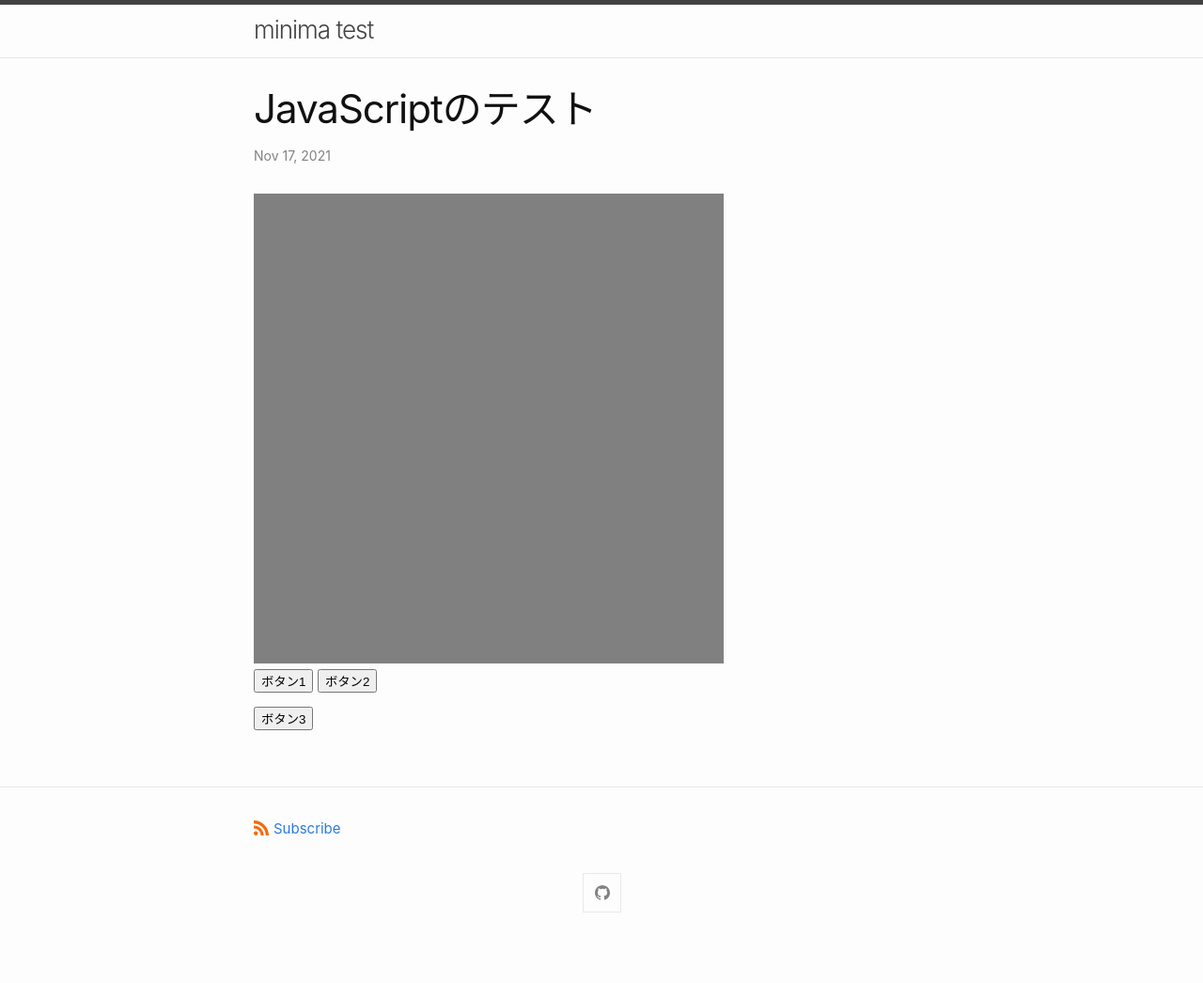
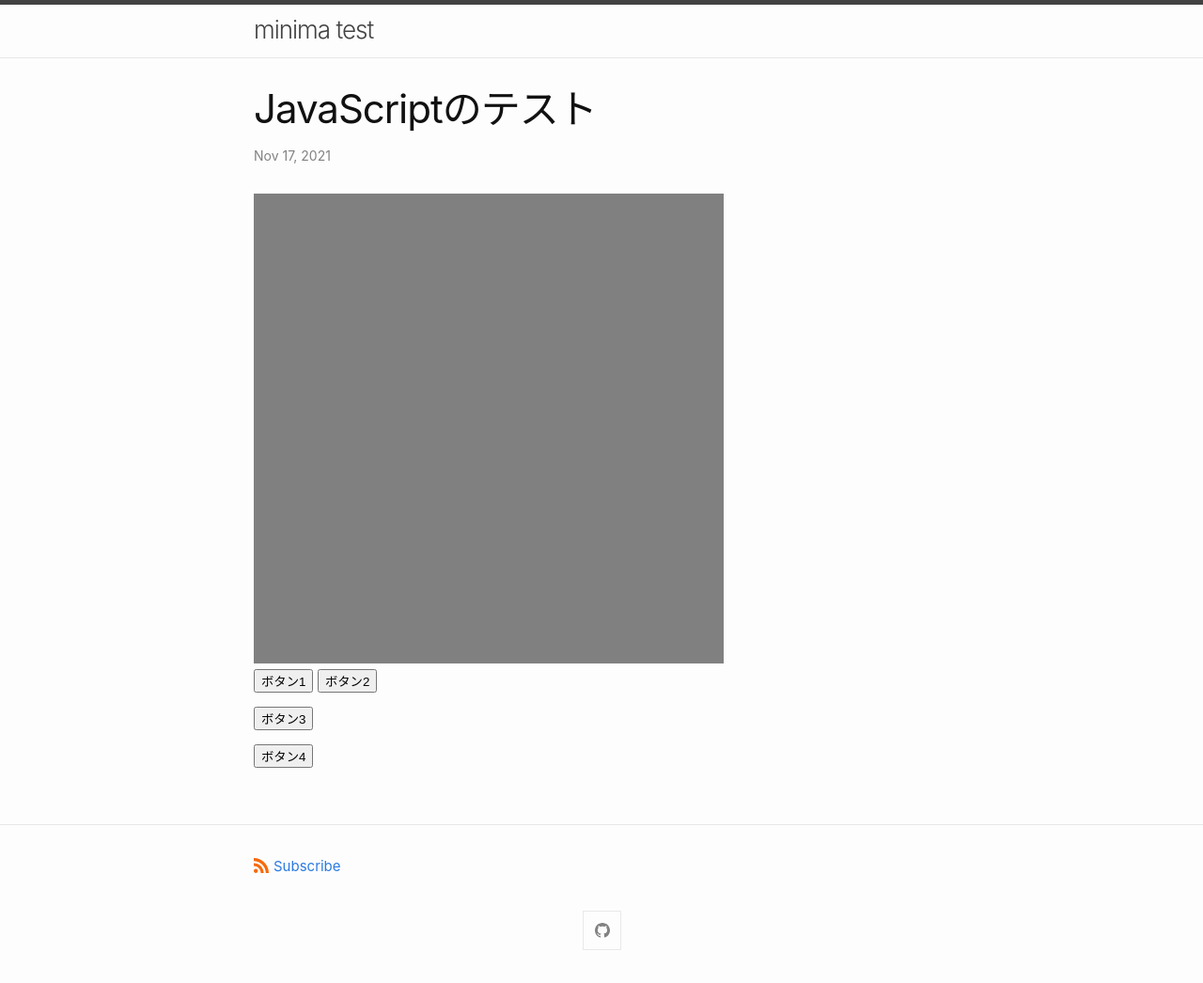
Before and after one commit to sammaya164/minima-test, a Jekyll site: the page built from _posts/2021-11-17-jstest.md, in a window 1280 px wide. Shown: the whole page at 94% size. Built offline with Jekyll 4.4.1, drawn with Linux system fonts in a browser that asks for light colours; a script that is not in the unit is left out; before the commit the page ends 1006 px from its top, so only the background shows below that.

Commit message:
Update 2021-11-17-jstest.md

```diff
--- a/_posts/2021-11-17-jstest.md
+++ b/_posts/2021-11-17-jstest.md
@@ -10,8 +10,12 @@ title: "JavaScriptのテスト"
 
 <button type="button" onclick="hello2();">ボタン3</button>
 
+<button type="button" onclick="hello3();">ボタン4</button>
+
 <script>
 function hello2() {
 alert("Hello");
 };
 </script>
+
+<script src="/assets/js/hello.js"></script>
```
